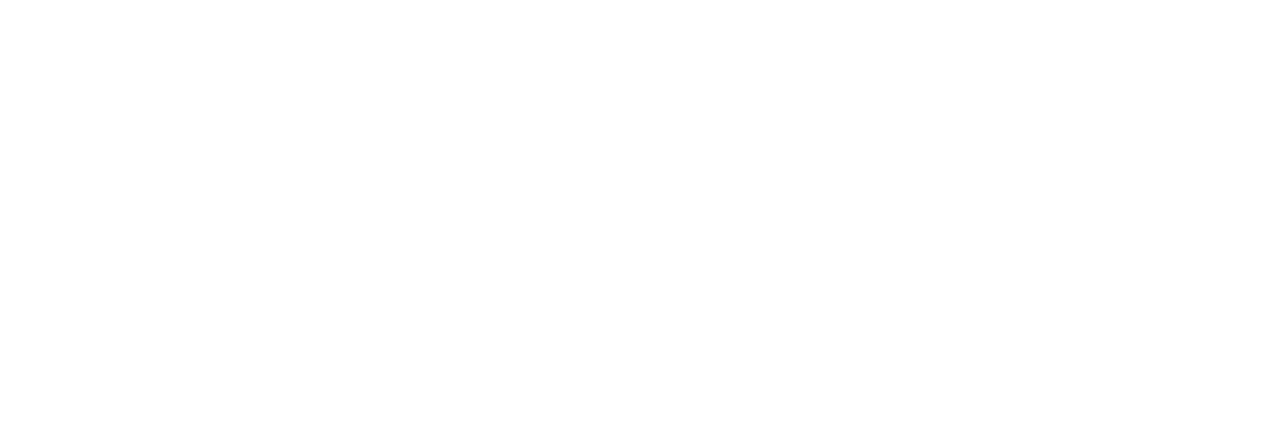
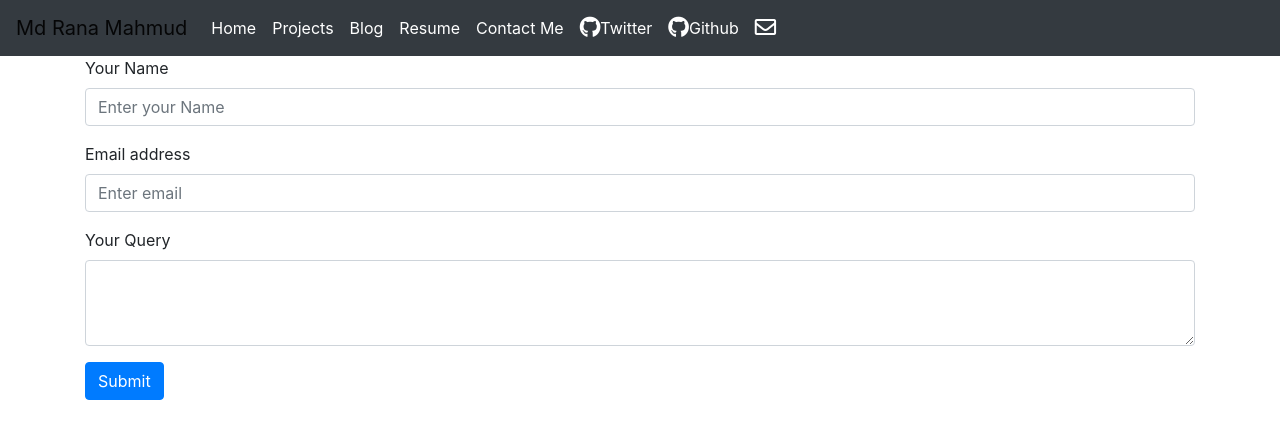
Before and after one commit to ranamahmud/developer-portfolio, a React (Create React App) app: page /contact in a window 1280 px wide. Shown: the top 438 px of the page. Built offline with nearby package versions, Linux system fonts and the light colour scheme.

Commit message:
contact form added

```diff
--- a/package.json
+++ b/package.json
@@ -6,10 +6,13 @@
     "@fortawesome/fontawesome-svg-core": "^1.2.32",
     "@fortawesome/free-solid-svg-icons": "^5.15.1",
     "@fortawesome/react-fontawesome": "^0.1.12",
+    "@popperjs/core": "^2.5.4",
     "@testing-library/jest-dom": "^5.11.4",
     "@testing-library/react": "^11.1.0",
     "@testing-library/user-event": "^12.1.10",
     "bootstrap": "^4.5.3",
+    "jquery": "^3.5.1",
+    "popper.js": "^1.16.1",
     "react": "^17.0.1",
     "react-bootstrap": "^1.4.0",
     "react-dom": "^17.0.1",
--- a/public/index.html
+++ b/public/index.html
@@ -12,6 +12,7 @@
   <link rel="manifest" href="%PUBLIC_URL%/manifest.json" />
 
   <title>React App</title>
+  <script src="https://pagecdn.io/lib/popper/2.4.4/umd/popper.js" crossorigin="anonymous"></script>
 </head>
 
 <body>
--- a/src/App.js
+++ b/src/App.js
@@ -5,6 +5,9 @@
   Route
 } from "react-router-dom";
 import Home from './components/Home/Home';
+import Blog from './components/Blog/Blog';
+import Resume from './components/Resume/Resume';
+import Contact from './components/Contact/Contact';
 function App() {
   return (
     <Router>
@@ -13,6 +16,15 @@
           <Home />
         </Route>
 
+        <Route exact path="/blog">
+          <Blog />
+        </Route>
+        <Route exact path="/resume">
+          <Resume />
+        </Route>
+        <Route exact path="/contact">
+          <Contact />
+        </Route>
       </Switch>
     </Router>
   );
--- /dev/null
+++ b/src/components/Blog/Blog.js
@@ -0,0 +1,15 @@
+import React, { Fragment } from 'react';
+import Navigation from '../commons/Navigation/Navigation';
+import BlogContent from './BlogContent/BlogContent';
+
+const Blog = () => {
+    return (
+        <Fragment>
+            <Navigation />
+            <BlogContent />
+        </Fragment>
+
+    );
+};
+
+export default Blog;
--- /dev/null
+++ b/src/components/Blog/BlogContent/BlogContent.js
@@ -0,0 +1,12 @@
+import React from 'react';
+import { Container } from 'react-bootstrap';
+
+const BlogContent = () => {
+    return (
+        <Container>
+            <h1>Coming Soon</h1>
+        </Container>
+    );
+};
+
+export default BlogContent;
--- /dev/null
+++ b/src/components/Contact/Contact.js
@@ -0,0 +1,36 @@
+import { Button } from 'bootstrap';
+import React, { Fragment } from 'react';
+import { Container, Form } from 'react-bootstrap';
+import Navigation from '../commons/Navigation/Navigation';
+
+const Contact = () => {
+    return (
+        <Fragment>
+            <Navigation />
+            <Container>
+                <Form>
+                    <Form.Group controlId="formBasicEmail">
+                        <Form.Label>Your Name</Form.Label>
+                        <Form.Control type="name" placeholder="Enter your Name" />
+
+                    </Form.Group>
+                    <Form.Group controlId="formBasicEmail">
+                        <Form.Label>Email address</Form.Label>
+                        <Form.Control type="email" placeholder="Enter email" />
+
+                    </Form.Group>
+
+                    <Form.Group controlId="formBasicPassword">
+                        <Form.Label>Your Query</Form.Label>
+                        <Form.Control as="textarea" rows={3} />
+                    </Form.Group>
+                    <button className="btn btn-primary" type="submit">
+                        Submit
+  </button>
+                </Form>
+            </Container>
+        </Fragment>
+    );
+};
+
+export default Contact;
--- /dev/null
+++ b/src/components/Resume/Resume.js
@@ -0,0 +1,12 @@
+import React, { Fragment } from 'react';
+import Navigation from '../commons/Navigation/Navigation';
+
+const Resume = () => {
+    return (
+        <Fragment>
+            <Navigation />
+        </Fragment>
+    );
+};
+
+export default Resume;
--- a/src/components/commons/Navigation/Navigation.js
+++ b/src/components/commons/Navigation/Navigation.js
@@ -1,5 +1,6 @@
 import React from 'react';
-import { Navbar, Nav, Image } from 'react-bootstrap';
+import { Navbar, Nav } from 'react-bootstrap';
+import { Link } from 'react-router-dom';
 import './Navigation.css'
 
 const Navigation = () => {
@@ -9,10 +10,11 @@
             <Navbar.Toggle aria-controls="basic-navbar-nav" />
             <Navbar.Collapse id="basic-navbar-nav">
                 <Nav className="mr-auto">
-                    <Nav.Link href="#home">Services</Nav.Link>
-                    <Nav.Link href="#link">Works</Nav.Link>
-                    <Nav.Link href="#link">Notes</Nav.Link>
-                    <Nav.Link href="#link">Contacts </Nav.Link>
+                    <Link className="nav-link" to="/">Home</Link>
+                    <Nav.Link href="#link">Projects</Nav.Link>
+                    <Link className="nav-link" to="/blog">Blog</Link>
+                    <Link className="nav-link" to="/resume">Resume</Link>
+                    <Link className="nav-link" to="/contact">Contact Me</Link>
                     <Nav.Link href="#link">
                         <span><i class="fab fa-github fa-lg"></i>Twitter</span>
                     </Nav.Link>
```
Also changed, not shown: 1 other file (tests, documents, lock files or other folders).
